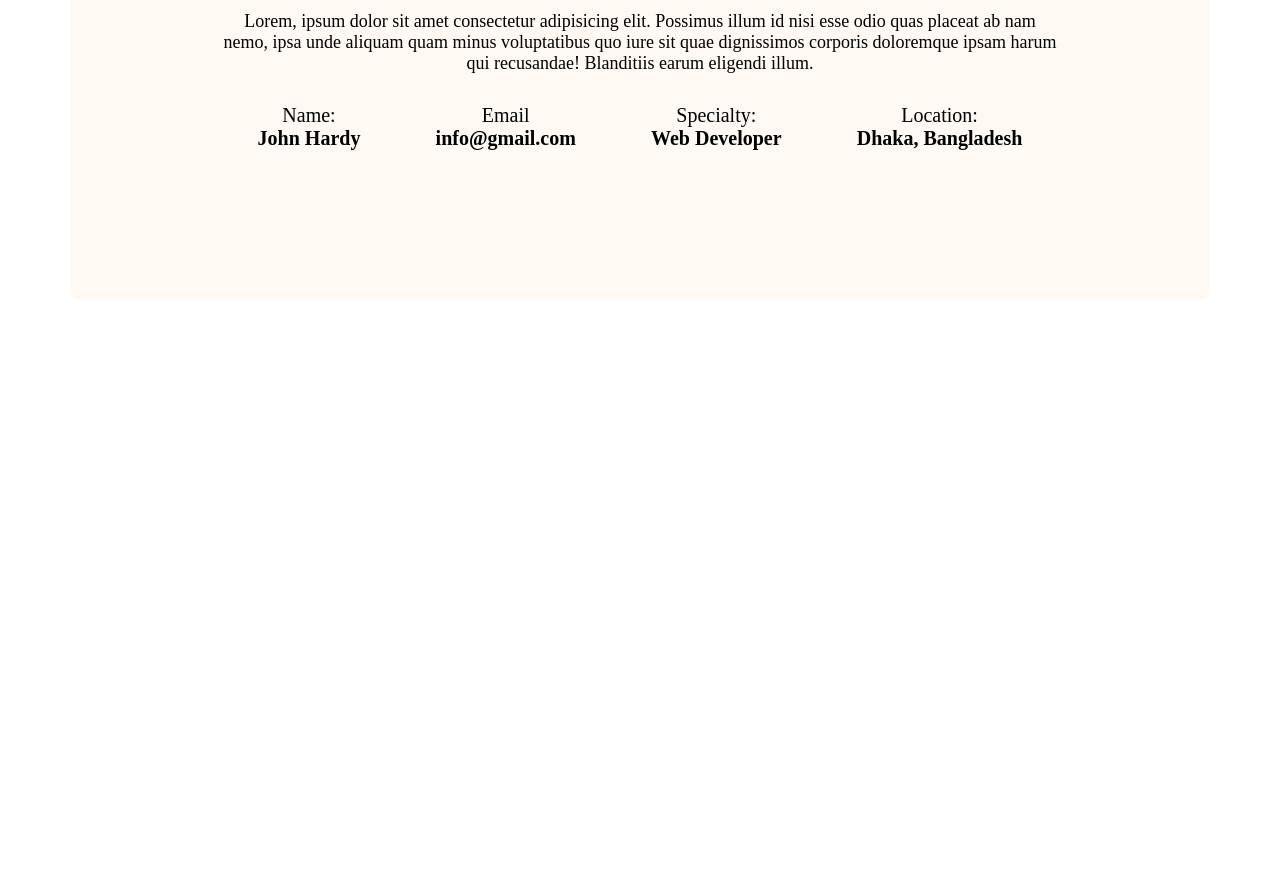
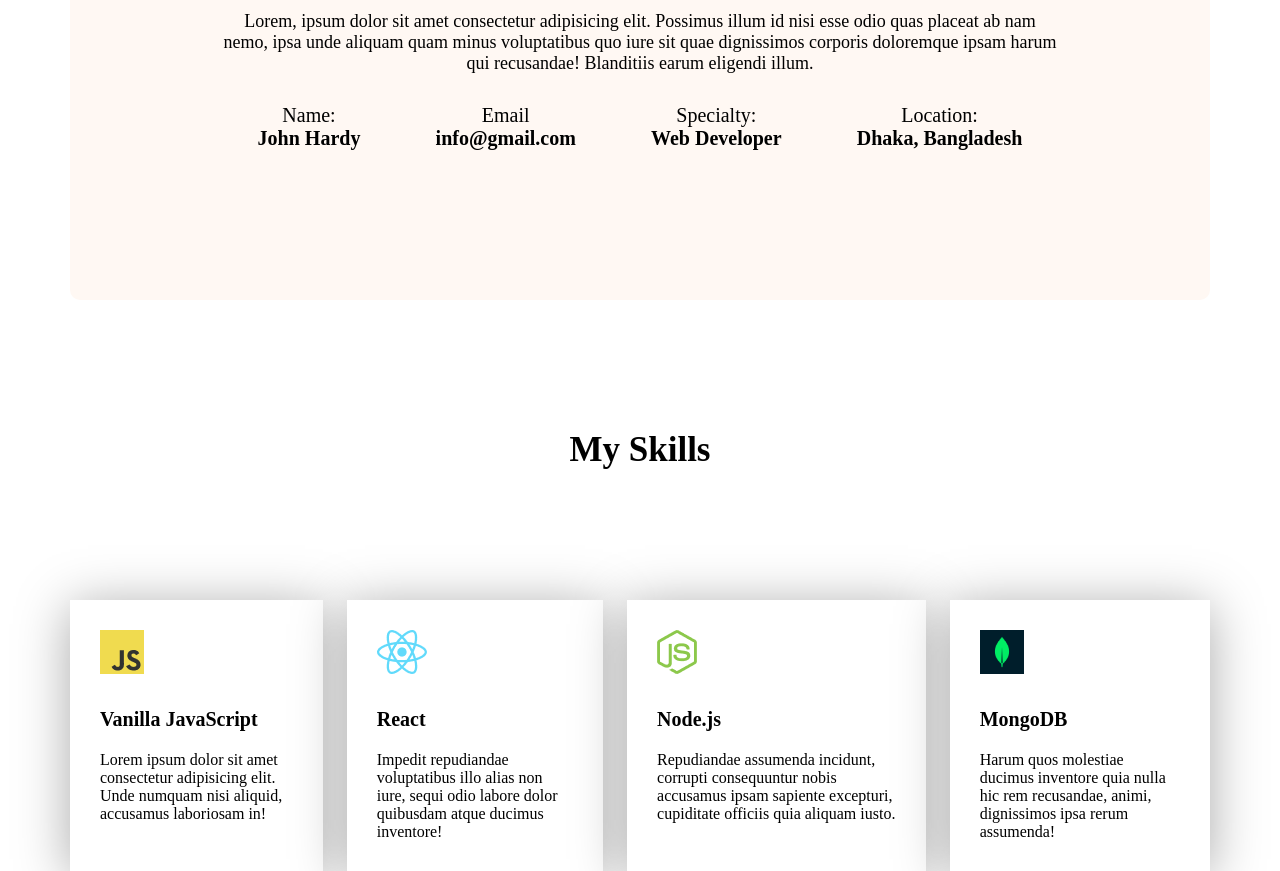
Before and after one commit to HasibUddin1/developer-portfolio, a plain HTML site: page index.html in a window 1280 px wide. Shown: the part 1090-1961 px from the top of the page. Before the commit the page ends 1390 px from the top, so only its background shows below. Drawn offline with Linux system fonts and the light colour scheme.

Commit message:
added skills content

```diff
--- a/index.html
+++ b/index.html
@@ -58,6 +58,31 @@
                 </div>
 
         </section>
+        <section class="my-skills">
+            <h3 class="my-skills-style">My Skills</h3>
+            <div class="skill-container">
+                <div class="skill-info">
+                    <img src="/Images/icons/js.png" alt="">
+                    <p class="skill-title">Vanilla JavaScript</p>
+                    <p class="skill-description">Lorem ipsum dolor sit amet consectetur adipisicing elit. Unde numquam nisi aliquid, accusamus laboriosam in!</p>
+                </div>
+                <div class="skill-info">
+                    <img src="/Images/icons/react.png" alt="">
+                    <p class="skill-title">React</p>
+                    <p class="skill-description">Impedit repudiandae voluptatibus illo alias non iure, sequi odio labore dolor quibusdam atque ducimus inventore!</p>
+                </div>
+                <div class="skill-info">
+                    <img src="/Images/icons/nodejs.png" alt="">
+                    <p class="skill-title">Node.js</p>
+                    <p class="skill-description">Repudiandae assumenda incidunt, corrupti consequuntur nobis accusamus ipsam sapiente excepturi, cupiditate officiis quia aliquam iusto.</p>
+                </div>
+                <div class="skill-info">
+                    <img src="/Images/icons/mongo.png" alt="">
+                    <p class="skill-title">MongoDB</p>
+                    <p class="skill-description">Harum quos molestiae ducimus inventore quia nulla hic rem recusandae, animi, dignissimos ipsa rerum assumenda!</p>
+                </div>
+            </div>
+        </section>
     </main>
     <footer>
 
--- a/styles/portfolio.css
+++ b/styles/portfolio.css
@@ -111,3 +111,25 @@ main {
     font-size: 20px;
     font-weight: 700;
 }
+/* My skills section aligning */
+.skill-container{
+    display: flex;
+    gap: 24px;
+}
+.my-skills-style{
+    font-size: 35px;
+    text-align: center;
+    margin-top: 130px;
+    margin-bottom: 130px;
+}
+.skill-title{
+    font-weight: 700;
+    font-size: 20px;
+    margin-top: 30px;
+    margin-bottom: 20px;
+}
+.skill-info{
+    background-color: #ffffff;
+    box-shadow: 0px 6px 50px darkgray;
+    padding: 30px;
+}
```
